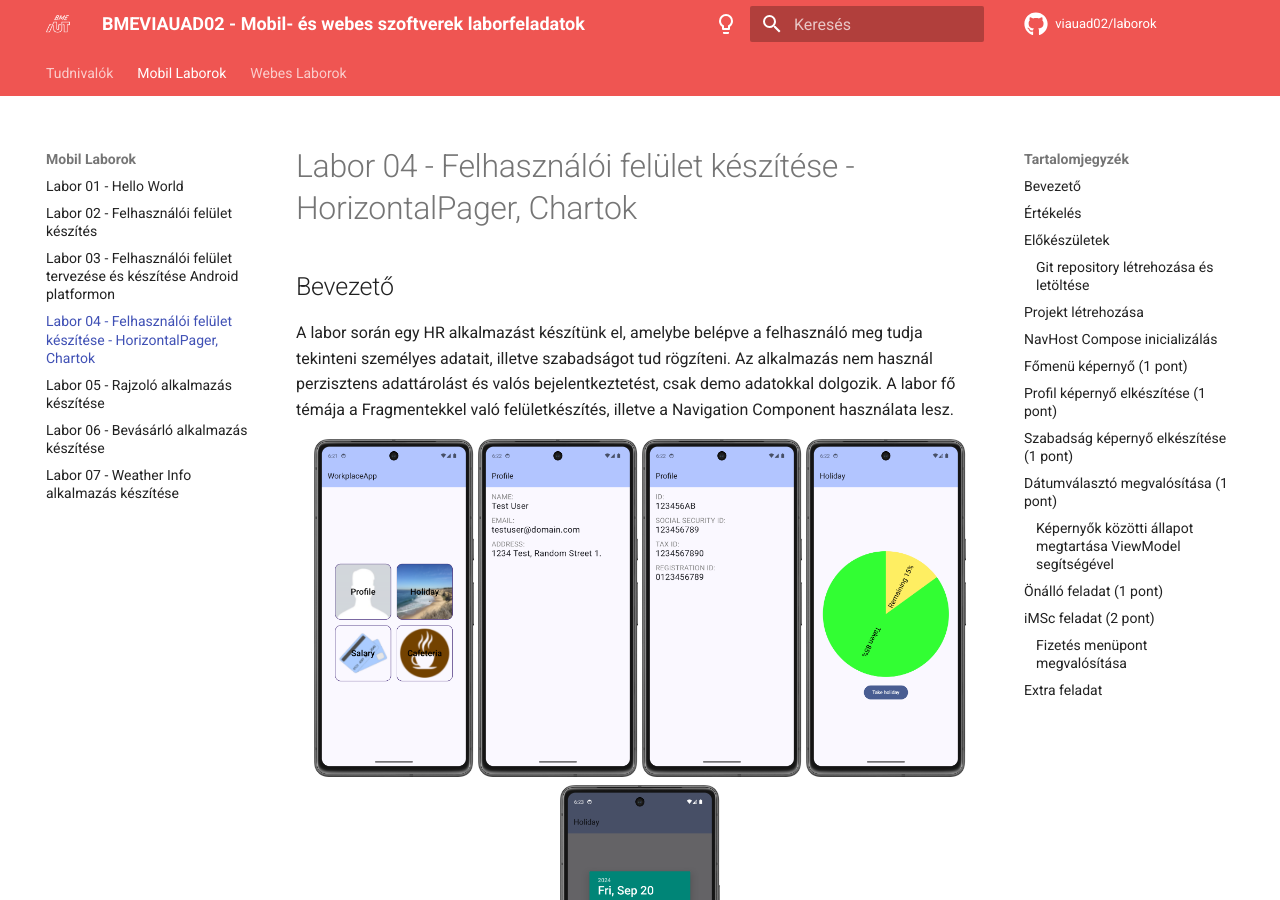
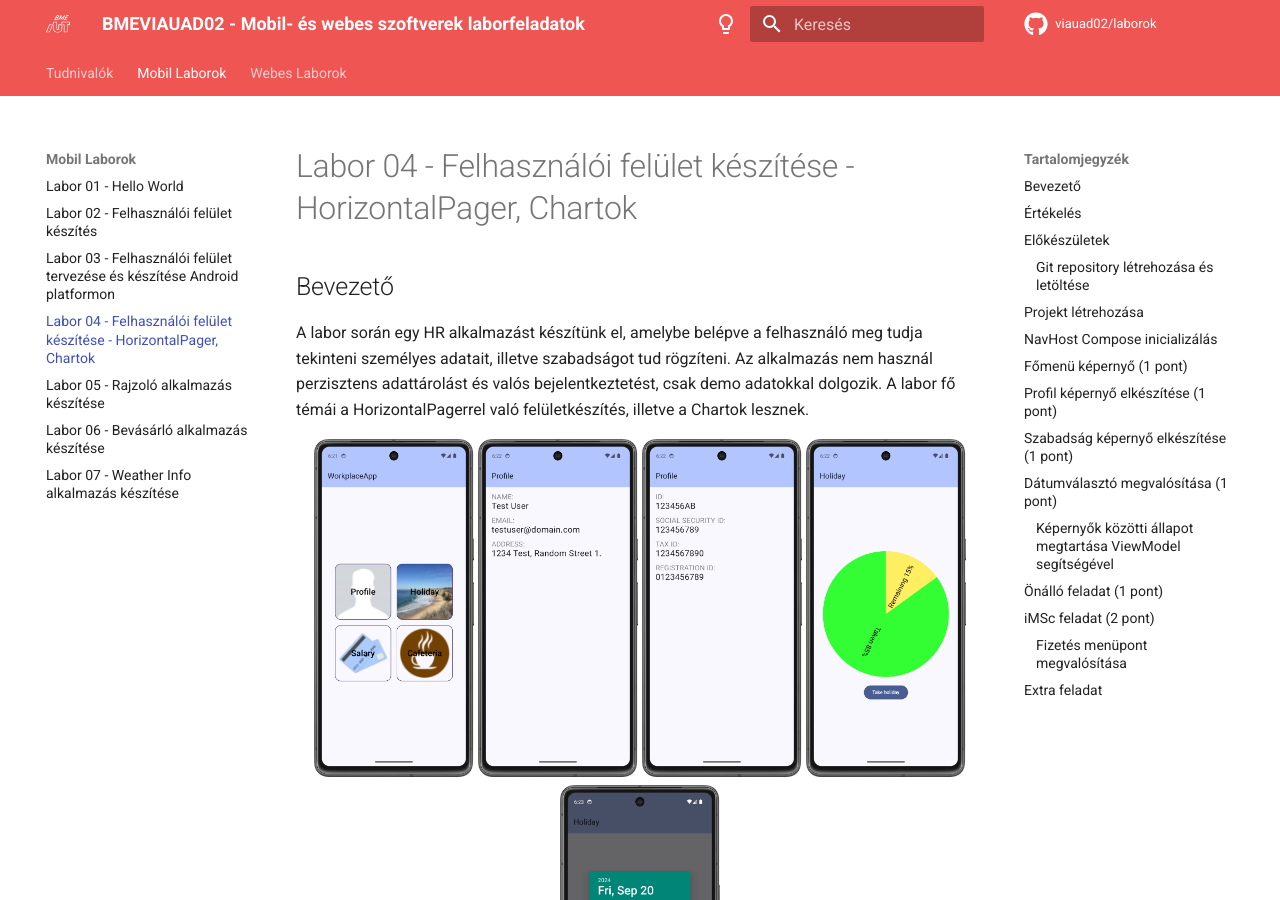
Before and after one commit to VIAUAD02/laborok, an MkDocs documentation site: the page built from docs/laborok/04-android-ui-charts/index.md, in a window 1280 px wide and 900 px high. Built offline with MkDocs 1.6.1 and Material for MkDocs 9.7.7, drawn with Linux system fonts in a browser that asks for light colours; comment, search, counter and statistics services are not loaded.

Commit message:
lab04 fix

```diff
--- a/docs/laborok/04-android-ui-charts/index.md
+++ b/docs/laborok/04-android-ui-charts/index.md
@@ -2,7 +2,7 @@
 
 ## Bevezető
 
-A labor során egy HR alkalmazást készítünk el, amelybe belépve a felhasználó meg tudja tekinteni személyes adatait, illetve szabadságot tud rögzíteni. Az alkalmazás nem használ perzisztens adattárolást és valós bejelentkeztetést, csak demo adatokkal dolgozik. A labor fő témája a Fragmentekkel való felületkészítés, illetve a Navigation Component használata lesz.
+A labor során egy HR alkalmazást készítünk el, amelybe belépve a felhasználó meg tudja tekinteni személyes adatait, illetve szabadságot tud rögzíteni. Az alkalmazás nem használ perzisztens adattárolást és valós bejelentkeztetést, csak demo adatokkal dolgozik. A labor fő témái a HorizontalPagerrel való felületkészítés, illetve a Chartok lesznek.
 
 <p align="center">
 <img src="./assets/menu.png" width="160">
```
